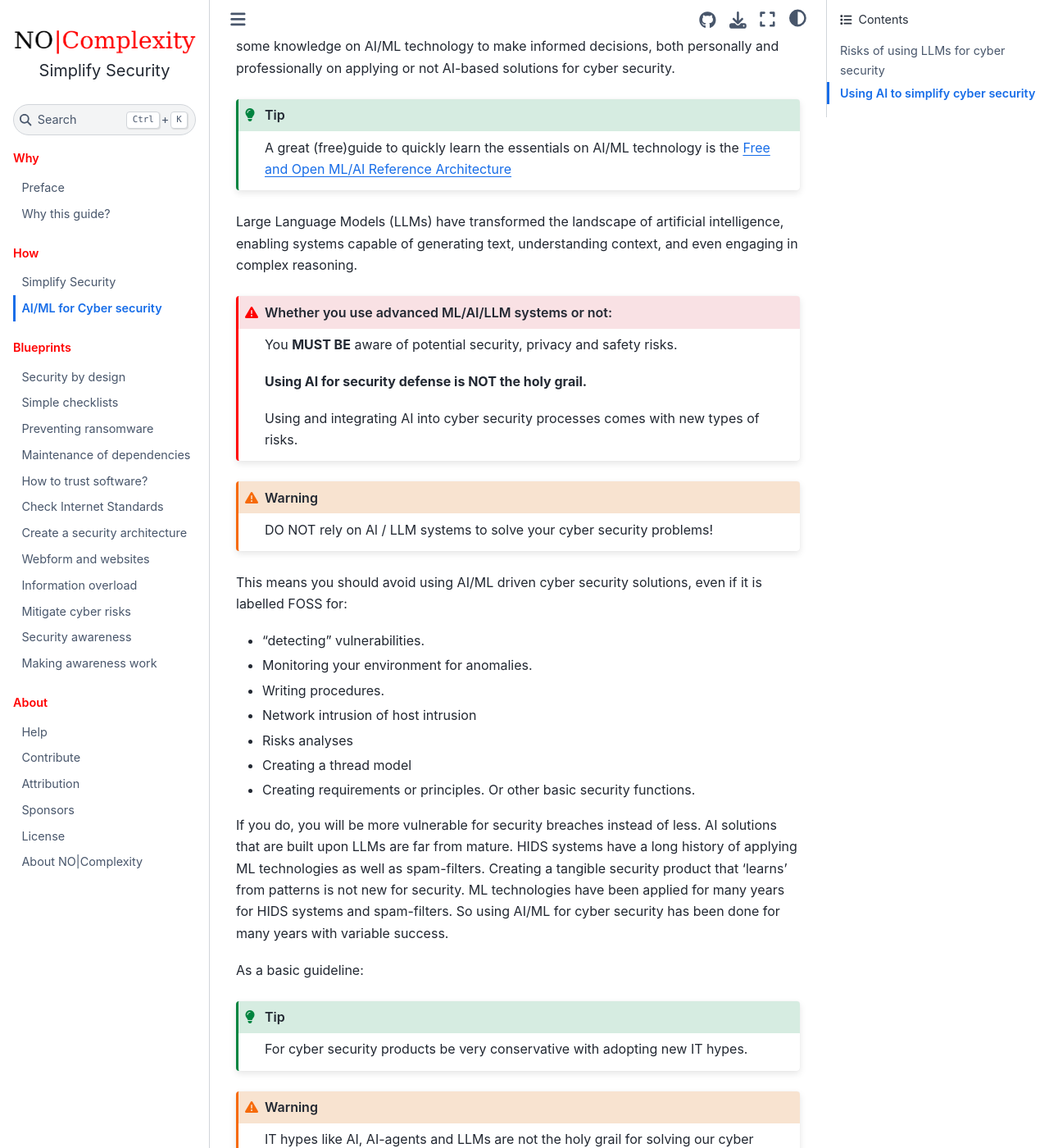
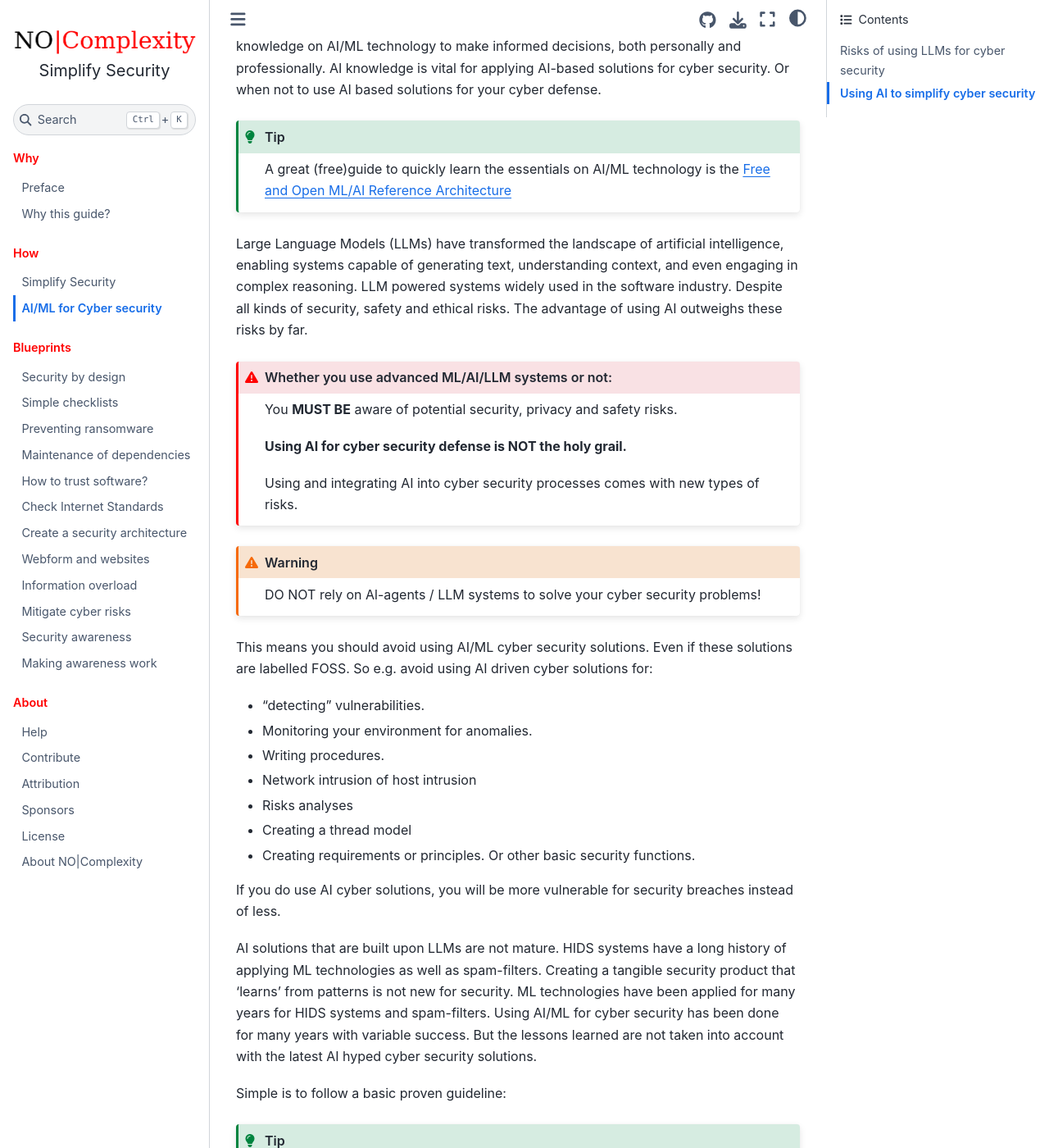
Before and after one commit to nocomplexity/simplifysecurity, a Jupyter Book: the page built from useaisolutions.md, in a window 1280 px wide and 1400 px high, scrolled down 313 px. Shown: the whole window at 82% size. Built offline with Jupyter Book 1.0.4 settings and Sphinx 7.4.7 and the Sphinx Book theme 1.1.4, drawn with Linux system fonts in a browser that asks for light colours; some of the changed text lies outside the part shown.

Commit message:
text corrections

```diff
--- a/useaisolutions.md
+++ b/useaisolutions.md
@@ -2,12 +2,12 @@
 
 # AI/ML for Cyber security
 
-ML/AI/LLMs are practically everywhere these days, from your phone's voice assistant to self-driving cars.
+AI is everywhere these days, from your phone's voice assistant, your smartTV and self-driving cars and 'traditional cars'.
 
 The complexity of current AI/ML technologies has fuelled fears that AI powered applications will cause harm in unforeseen circumstances, or that they are manipulated to act in harmful ways. Think of a self driving car with its own ethics or algorithms that make prediction based on your personal data that really scare you.
 
 
-Understanding how cyber security and AI technology intersect is vital. You should gain some knowledge on AI/ML technology to make informed decisions, both personally and professionally on applying or not AI-based solutions for cyber security.
+Understanding how cyber security and AI technology intersect is crucial. You should gain knowledge on AI/ML technology to make informed decisions, both personally and professionally. AI knowledge is vital for applying AI-based solutions for cyber security. Or when not to use AI based solutions for your cyber defense.
 
 :::{tip}
 A great (free)guide to quickly learn the essentials on AI/ML technology is the
@@ -15,7 +15,7 @@ A great (free)guide to quickly learn the essentials on AI/ML technology is the
 :::
 
 
-Large Language Models (LLMs) have transformed the landscape of artificial intelligence, enabling systems capable of generating text, understanding context, and even engaging in complex reasoning.
+Large Language Models (LLMs) have transformed the landscape of artificial intelligence, enabling systems capable of generating text, understanding context, and even engaging in complex reasoning. LLM powered systems widely used in the software industry. Despite all kinds of security, safety and ethical risks. The advantage of using AI outweighs these risks by far.
 
 
 
@@ -23,7 +23,7 @@ Large Language Models (LLMs) have transformed the landscape of artificial intell
 :class: danger
 You **MUST BE** aware of potential security, privacy and safety risks.
 
-**Using AI for security defense is NOT the holy grail.**
+**Using AI for cyber security defense is NOT the holy grail.**
 
 Using and integrating AI into cyber security processes comes with new types of risks.
 :::
@@ -31,10 +31,10 @@ Using and integrating AI into cyber security processes comes with new types of r
 
 
 :::{warning}
-DO NOT rely on Al / LLM systems to solve your cyber security problems!
+DO NOT rely on Al-agents / LLM systems to solve your cyber security problems!
 :::
 
-This means you should avoid using AI/ML driven cyber security solutions, even if it is labelled FOSS for:
+This means you should avoid using AI/ML cyber security solutions. Even if these solutions are labelled FOSS. So e.g. avoid using AI driven cyber solutions for:
 - "detecting" vulnerabilities.
 - Monitoring your environment for anomalies.
 - Writing procedures.
@@ -44,10 +44,11 @@ This means you should avoid using AI/ML driven cyber security solutions, even if
 - Creating requirements or principles.
 Or other basic security functions.
 
-If you do, you will be more vulnerable for security breaches instead of less.
-AI solutions that are built upon LLMs are far from mature. HIDS systems have a long history of applying ML technologies as well as spam-filters. Creating a tangible security product that ‘learns’  from patterns is not new for security. ML technologies have been applied for many years for HIDS systems and spam-filters. So using AI/ML for cyber security has been done for many years with variable success.
+If you do use AI cyber solutions, you will be more vulnerable for security breaches instead of less.
 
-As a basic guideline:
+AI solutions that are built upon LLMs are not mature. HIDS systems have a long history of applying ML technologies as well as spam-filters. Creating a tangible security product that ‘learns’  from patterns is not new for security. ML technologies have been applied for many years for HIDS systems and spam-filters. Using AI/ML for cyber security has been done for many years with variable success. But the lessons learned are not taken into account with the latest AI hyped cyber security solutions.
+
+Simple is to follow a basic proven guideline:
 :::{tip}
 For cyber security products be very conservative with adopting new IT hypes.
 :::
@@ -65,7 +66,7 @@ The reasons why many hyped AI security products overpromise and do not work are
 - Risk assessments can not be outsourced to an AI-agent or tool. Crucial within a risk assessment is the specific context. And the context involves a broad scope of humans, processes, business systems and more. Risks are never based on used technology alone. AI is still not suited for judging risks within a specific environment where crucial factors transcend the used technology.
 
 Summarized:
-* AI tools cannot ‘understand’ code, finding security vulnerabilities requires understanding code AND understanding **human-level concepts** like intent, common usage, and context. Today's AI/ML technology that is built in within new cyber security products overpromises.
+* AI tools cannot ‘understand’ code, finding security vulnerabilities requires an in-depth understanding code, networking AND understanding **human-level concepts** like intent, common usage, and context. Today's AI/ML technology that is built in within new cyber security products overpromises.
 
 ## Risks of using LLMs for cyber security
 
```
Also changed, not shown: simplify.md (+1 -1 lines), _toc.yml (line endings or trailing spaces).
